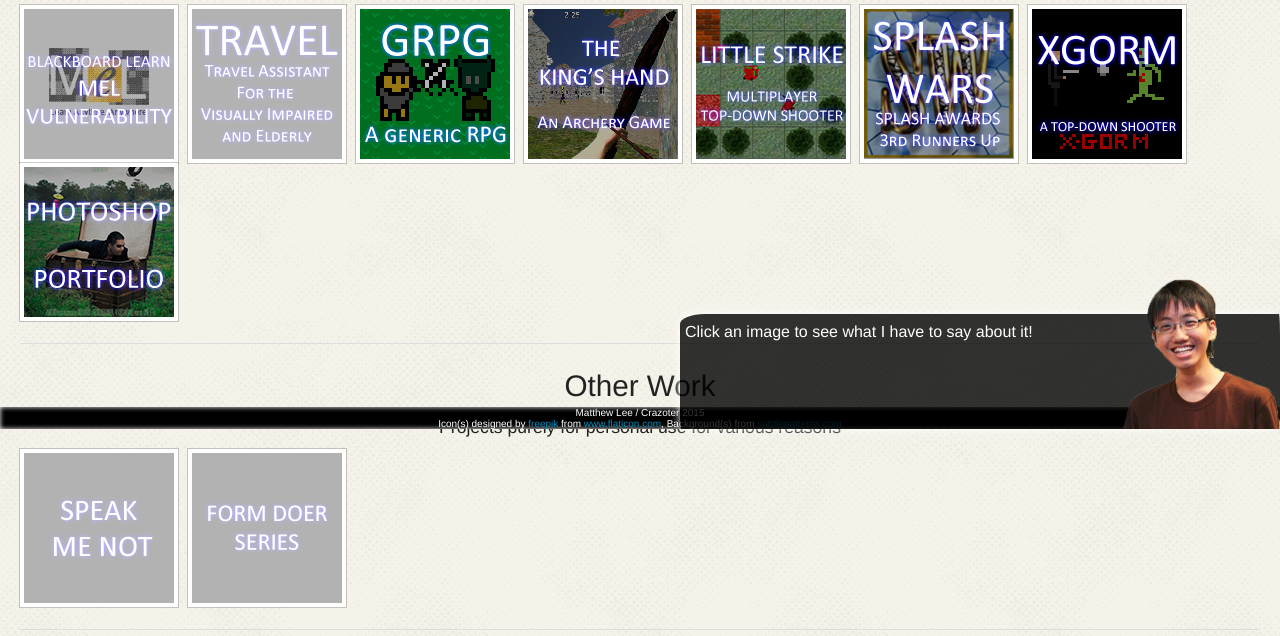
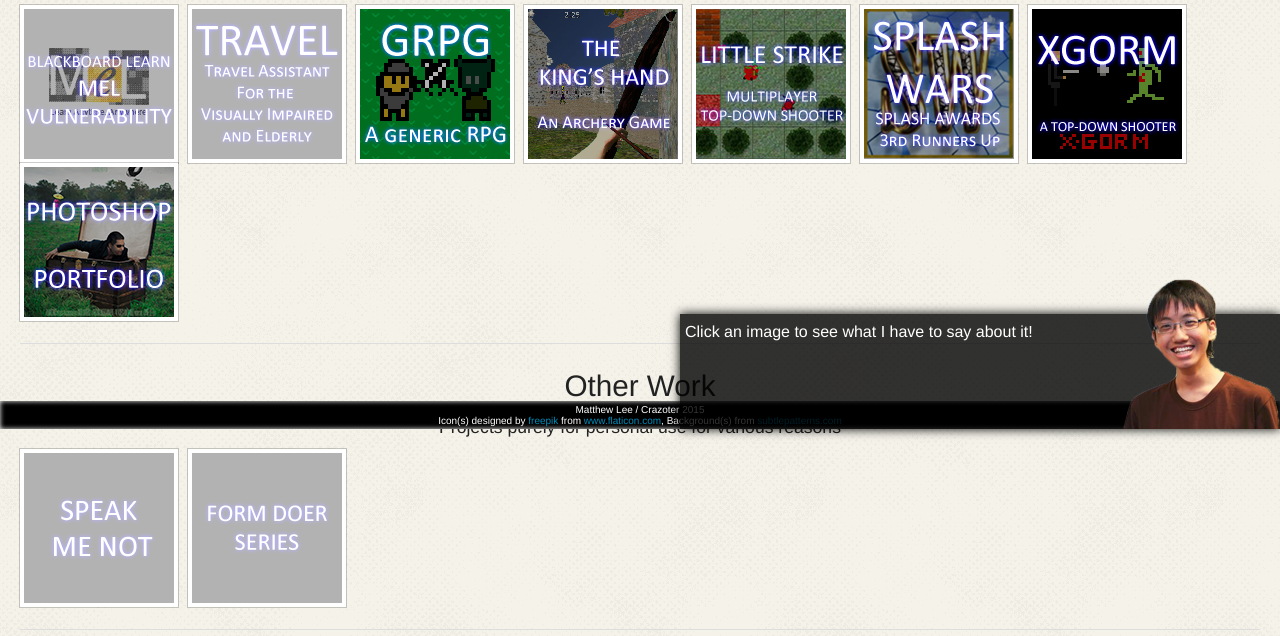
Before and after one commit to crazoter/crazoter.github.io, a PHP site: page /work.html in a window 1280 px wide. Shown: the part 371-1007 px from the top of the page. Run offline with PHP 8.4, Linux system fonts and the light colour scheme; some web fonts are replaced.

Commit message:
k footer padding textbox clickable unclean crop cleaned up

```diff
--- a/css/myCss.css
+++ b/css/myCss.css
@@ -11,7 +11,6 @@
 		.whitebg
 		{
 			background-color: #F0F0F0;
-			background-image: url(../assets/bgs/halftone.png);
 		}
 		.blackbg
 		{
@@ -147,7 +146,7 @@
 		    clear: both;
 		    -webkit-box-shadow: inset 0 0 5px #FFFFFF;
 		    color: White;
-		    padding: 0;
+		    padding: 3px;
 		    text-align: center;
 		    vertical-align: middle;
 		    line-height: normal;
--- a/js/achievementsScript.js
+++ b/js/achievementsScript.js
@@ -44,6 +44,10 @@ window.onload = function ()
 		//var jThisData = $(this).data();//image itself is clicked
 		//workClicked(jThisData);
 	//});
+	$('#whatIwantToSay').click(function () {//textbox clicked, finish speaking
+		clearInterval(typerTimer);
+		typingTime(true);
+	});
 	//setup
 	textbox = document.getElementById("whatIwantToSay");
 	avatar = document.getElementById("meExpression");
--- a/js/foundation/foundation.clearing.mattpatched.js
+++ b/js/foundation/foundation.clearing.mattpatched.js
@@ -72,6 +72,7 @@
               settings = current.closest('[' + self.attr_name() + ']').data(self.attr_name(true) + '-init');
             }
 
+            //matt fixed
             // if clearing is open and the current image is
             // clicked, DO NOT go to the next image in sequence
             if (target.hasClass('visible') &&
--- a/work.html
+++ b/work.html
@@ -108,11 +108,9 @@
 			font-size: 16px;
 			vertical-align: middle;
 			background-color: rgba(0,0,0,0.8);
-			-moz-border-radius: 25px 1px / 10px 25px;
-			border-radius: 25px 1px / 10px 25px;
-			-webkit-box-shadow: 0 0 10px #FFF;
-			-moz-box-shadow: 0 0 10px #FFF;
-			box-shadow: 0 0 10px #FFF;
+			-webkit-box-shadow: 0 0 10px #000;
+			-moz-box-shadow: 0 0 10px #000;
+			box-shadow: 0 0 10px #000;
 			overflow: auto;
     		overflow-y: scroll;
 		}
@@ -140,7 +138,8 @@
 			width: 100%;
 			height: 100%;
 			overflow: visible;
-			background: #fff url('assets/preloader.gif') no-repeat center center;
+			background: #F0F0F0 url('assets/preloader.gif') no-repeat center center;
+			background-image: url(../assets/bgs/halftone.png);
 		}
 		h1.preloader {/*vertical center*/
 			position: relative;
```
Also changed, not shown: assets/aboutmepic.png.
